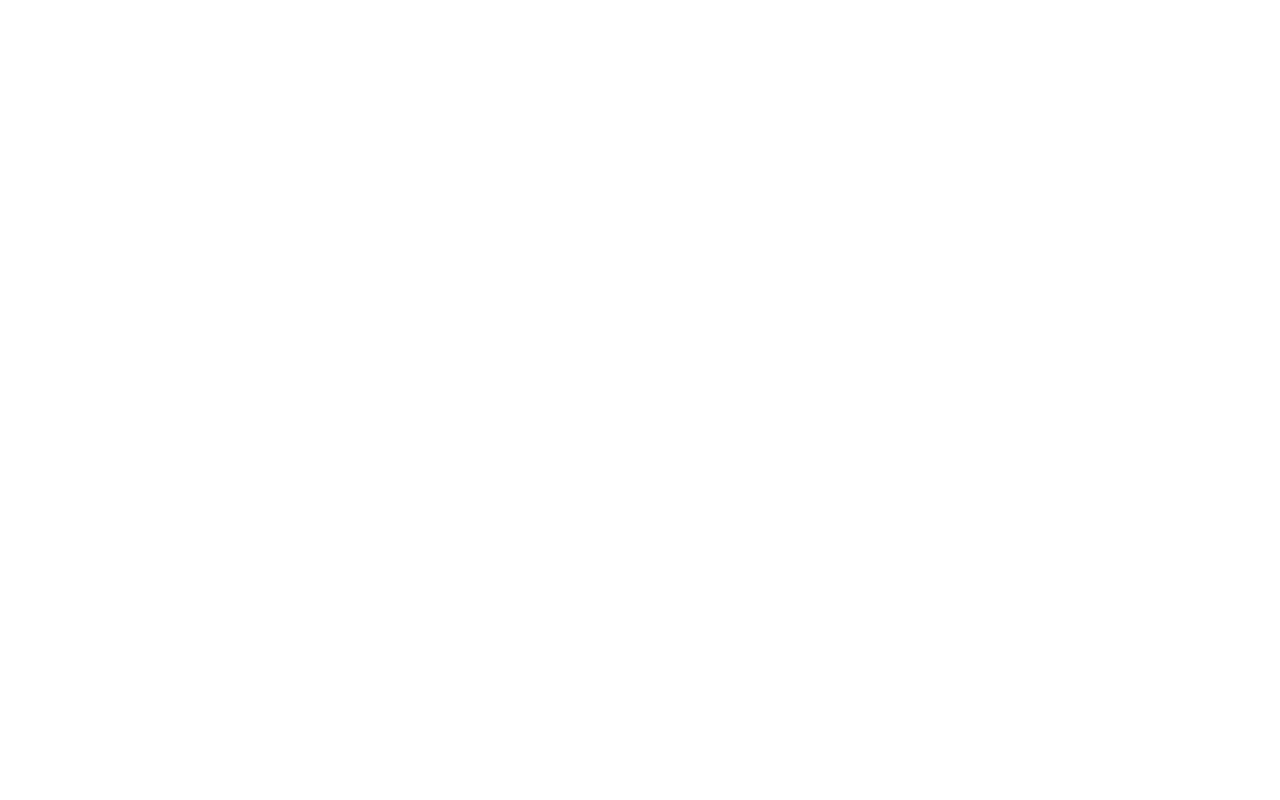
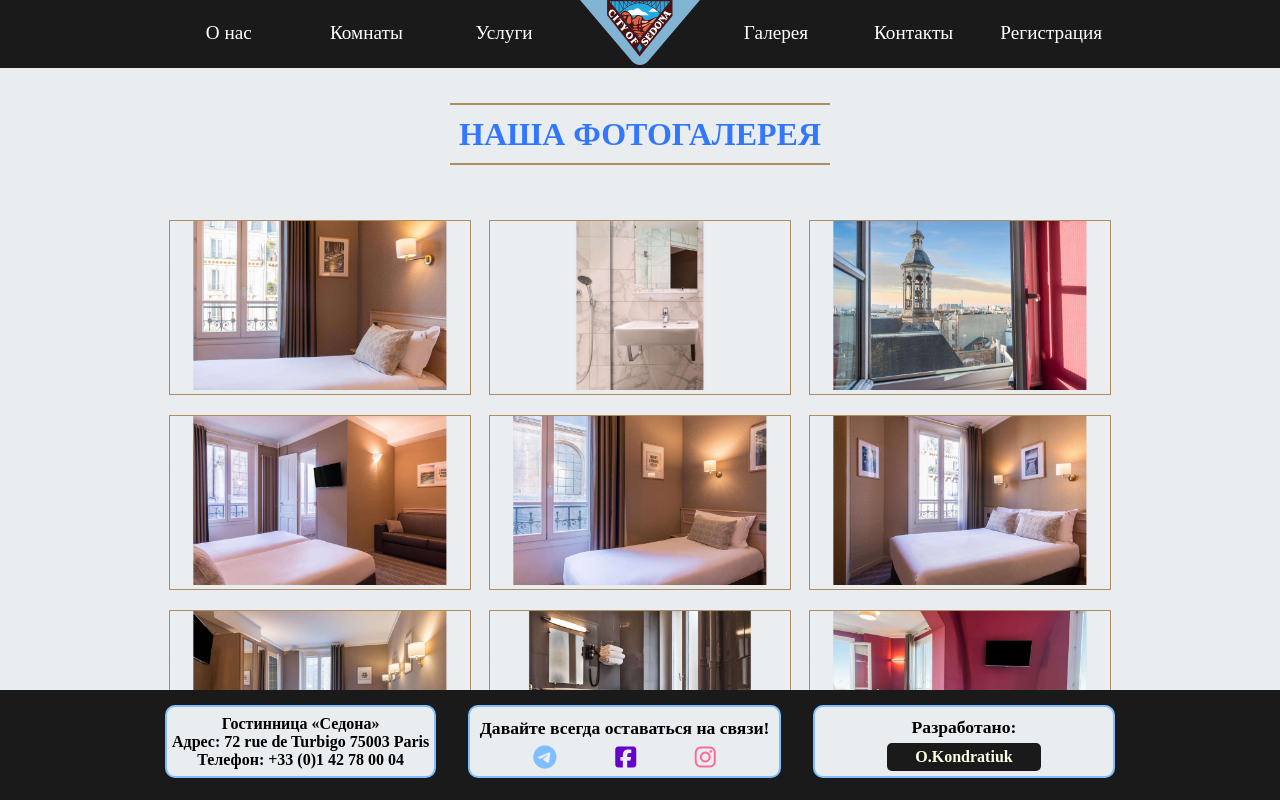
Before and after one commit to KsushaKondratyuk/Hotel-project, a website: page public/gallery.html in a window 1280 px wide. Drawn offline with Linux system fonts and the light colour scheme.

Commit message:
added adaptive gallery.html

```diff
--- a/public/css/gallery.css
+++ b/public/css/gallery.css
@@ -0,0 +1,73 @@
+.gallery-title {
+    padding: 10px 0;
+    color: #3377ff;
+    text-align: center;
+    line-height: 1.5;
+    text-transform: uppercase;
+}
+
+.gallery-title::before {
+    content: '';
+    display: block;
+    width: 280px;
+    height: 2px;
+    margin: 5px auto;
+    background-color: #ae8e61;
+}
+
+.gallery-title::after {
+    content: '';
+    display: block;
+    width: 280px;
+    height: 2px;
+    margin: 5px auto;
+    background-color: #ae8e61;
+}
+
+.gallery {
+    margin: 0 auto;
+    padding: 10px 0;
+}
+
+.gallery-item {
+    margin-bottom: 10px;
+    border: 1px solid #ae8e61;
+}
+
+.gallery-item img {
+    max-width: 300px;
+}
+
+@media (min-width: 768px) {
+    .gallery-title {
+        padding: 20px 0;
+    }
+
+    .gallery-title::before,
+    .gallery-title::after {
+        width: 380px;
+    }
+
+    .gallery-list {
+        display: flex;
+        justify-content: space-around;
+        flex-wrap: wrap;
+    }
+
+    .gallery-item {
+        margin: 10px 0;
+        border: 1px solid #ae8e61;
+    }
+
+    .gallery-item:hover {
+        transform: scale(1.2, 1.2);
+    }
+
+}
+
+@media (min-width: 1024px) {
+    .gallery-title {
+        padding: 30px 0;
+    }
+
+}
--- a/public/css/index.css
+++ b/public/css/index.css
@@ -25,10 +25,6 @@ ul {
 
 a {
     text-decoration: none;
-}
-
-img {
-    max-width: 100%;
 }
 
 .visually-hidden {
--- a/public/css/style.css
+++ b/public/css/style.css
@@ -27,6 +27,9 @@ a {
     text-decoration: none;
 }
 
+img {
+    max-width: 100%;
+}
 
 .visually-hidden {
     position: absolute;
--- a/public/gallery.html
+++ b/public/gallery.html
@@ -0,0 +1,109 @@
+<!DOCTYPE html>
+<html lang="en">
+<head>
+    <meta charset="UTF-8">
+    <meta name="viewport" content="width=device-width, initial-scale=1.0">
+    <meta http-equiv="X-UA-Compatible" content="ie=edge">
+    <link rel="stylesheet" href="css/style.css">
+    <link rel="stylesheet" href="css/gallery.css">
+    <script src="https://kit.fontawesome.com/7d03a348e8.js"></script>
+    <title>Hotel</title>
+</head>
+<body>
+    <div class="page-wrapper">
+        <div class="header-wrapper">
+            <header class="main-header">
+                    <div class="header-container">
+                        <nav class="main-navigation">
+                            <a class="site-logo" href="index.html">
+                                <picture>
+                                    <source media="(min-width: 1024px)" srcset="img/logo-sedona-desktop.svg">
+                                    <source media="(min-width: 768px)" srcset="img/logo-sedona-tablet.svg">
+                                    <img class="site-logo-picture" src="img/logo-sedona-mobile.svg" width="75" height="50" alt="Логотип готелю Седона">
+                                </picture>
+                            </a>
+                            <div class="hamburger-menu">
+                                <input class="visually-hidden burger-checkbox" id="menu" type="checkbox">
+                                <label class="burger-button" for="menu">
+                                    <span></span>
+                                </label>
+                                <ul class="site-navigation">
+                                    <div class="left-block-wrapper">
+                                        <li class="site-navigation-item"><a class="current-page" href="index.html">О нас</a>
+                                            <ul class="sub-site-navigation">
+                                                <li class="sub-list-item"><a href="#">История</a></li>
+                                                <li class="sub-list-item"><a href="#">Правила отеля</a></li>
+                                                <li class="sub-list-item"><a href="#">Новости</a></li>
+                                                <li class="sub-list-item"><a href="#">Отзывы</a></li>
+                                            </ul>
+                                        </li>
+                                        <li class="site-navigation-item"><a href="rooms.html">Комнаты</a></li>
+                                        <li class="site-navigation-item"><a href="services.html">Услуги</a></li>
+                                    </div>
+                                    <div class="right-block-wrapper">
+                                        <li class="site-navigation-item"><a href="gallery.html">Галерея</a></li>
+                                        <li class="site-navigation-item"><a href="contacts.html">Контакты</a></li>
+                                        <li class="site-navigation-item"><a class="login-link" href="#">Регистрация</a></li>
+                                    </div>
+                                </ul>
+                            </div>
+                        </nav>
+                    </div>
+                </header>
+            </div>
+            <div class="main-wrapper">
+                <main>
+                    <div class="main-container">
+                        <h1 class="gallery-title">Наша фотогалерея</h1>
+                        <section class="gallery">
+                                <ul class="gallery-list">
+                                    <li class="gallery-item"><img src="img/img-rooms/1people-in-1.jpg" alt="Фото №1"></li>
+                                    <li class="gallery-item"><img src="img/img-rooms/1people-in-2.jpg" alt="Фото №2"></li>
+                                    <li class="gallery-item"><img src="img/img-rooms/1people-in-3.jpg" alt="Фото №3"></li>
+                                    <li class="gallery-item"><img src="img/img-rooms/2people-in-3.jpg" alt="Фото №4"></li>
+                                    <li class="gallery-item"><img src="img/img-rooms/1people.jpg" alt="Фото №5"></li>
+                                    <li class="gallery-item"><img src="img/img-rooms/2people.jpg" alt="Фото №6"></li>
+                                    <li class="gallery-item"><img src="img/img-rooms/3people.jpg" alt="Фото №7"></li>
+                                    <li class="gallery-item"><img src="img/img-rooms/3people-in-1.jpg" alt="Фото №8"></li>
+                                    <li class="gallery-item"><img src="img/img-rooms/3people-in-2.jpg" alt="Фото №9"></li>
+                                    <li class="gallery-item"><img src="img/img-rooms/3people-in-3.jpg" alt="Фото №10"></li>
+                                    <li class="gallery-item"><img src="img/img-rooms/11people-in-1.jpg" alt="Фото №11"></li>
+                                    <li class="gallery-item"><img src="img/img-rooms/11people-in-2.jpg" alt="Фото №12"></li>
+                                    <li class="gallery-item"><img src="img/img-rooms/22people.jpg" alt="Фото №13"></li>
+                                    <li class="gallery-item"><img src="img/img-rooms/22people-in-1.jpg" alt="Фото №14"></li>
+                                    <li class="gallery-item"><img src="img/img-rooms/22people-in-2.jpg" alt="Фото №15"></li>
+                                    <li class="gallery-item"><img src="img/img-rooms/22people-in-3.jpg" alt="Фото №16"></li>
+                                    <li class="gallery-item"><img src="img/img-rooms/33people.jpg" alt="Фото №17"></li>
+                                    <li class="gallery-item"><img src="img/img-rooms/3people-in-3.jpg" alt="Фото №18"></li>
+                                </ul>
+                        </section>
+
+                    </div>
+                </main>
+            </div>
+            <div class="footer-wrapper">
+                <footer class="main-footer">
+                        <div class="footer-container">
+                            <div class="footer-contacts">
+                                Гостинница «Седона»<br>
+                                Адрес: 72 rue de Turbigo 75003 Paris<br>
+                                Телефон: +33 (0)1 42 78 00 04
+                            </div>
+                            <div class="footer-social">
+                                <h3>Давайте всегда оставаться на связи!</h3>
+                                <ul class="social-buttons-list">
+                                    <li class="social-button"><a href="#"><i class="fab fa-telegram"></i><span class="visually-hidden">Телеграм</span></a></li>
+                                    <li class="social-button"><a href="#"><i class="fab fa-facebook-square"></i><span class="visually-hidden">Фейсбук</span></a></li>
+                                    <li class="social-button"><a href="#"><i class="fab fa-instagram"></i><span class="visually-hidden">Инстаграм</span></a></li>
+                                </ul>
+                            </div>
+                            <div class="footer-dev">
+                                <h3>Разработано:</h3>
+                                    <a class="footer-button" href="#">O.Kondratiuk</a>
+                            </div>
+                    </div>
+                </footer>
+            </div>
+    </div>
+</body>
+</html>
```
Also changed, not shown: public/index.html (+1 -0 lines).
